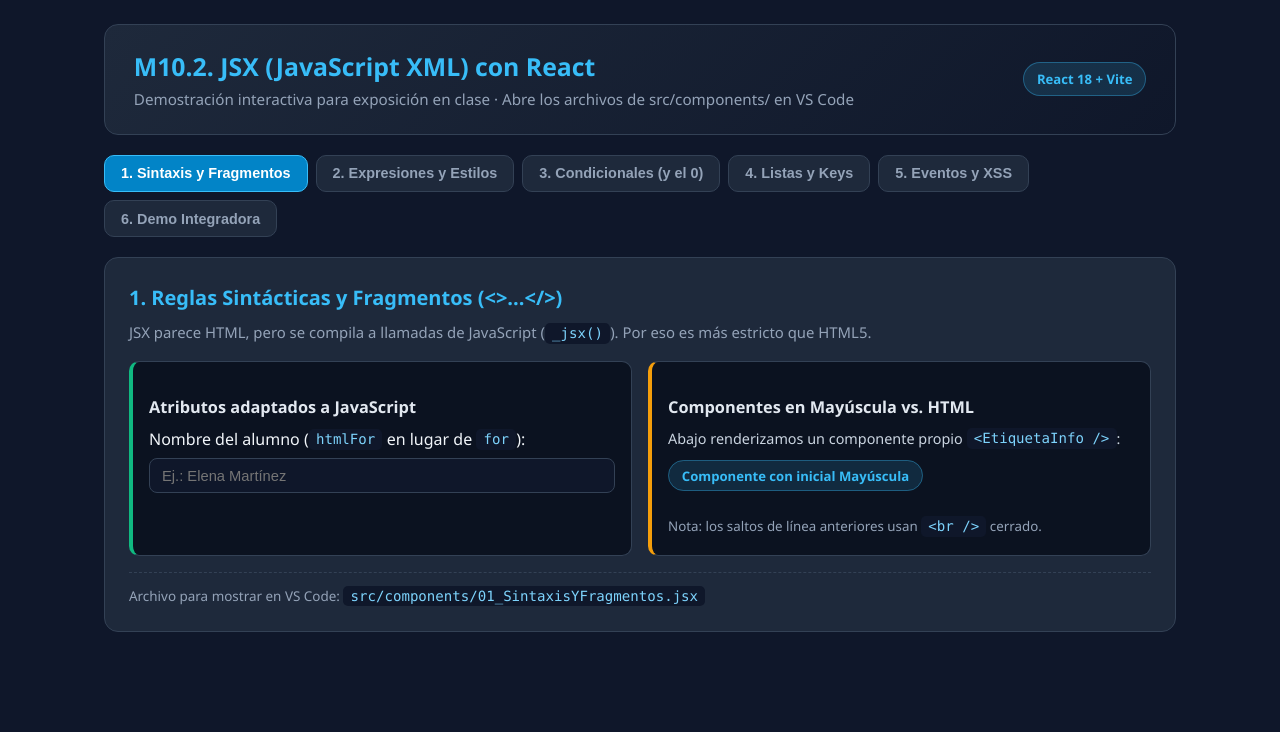
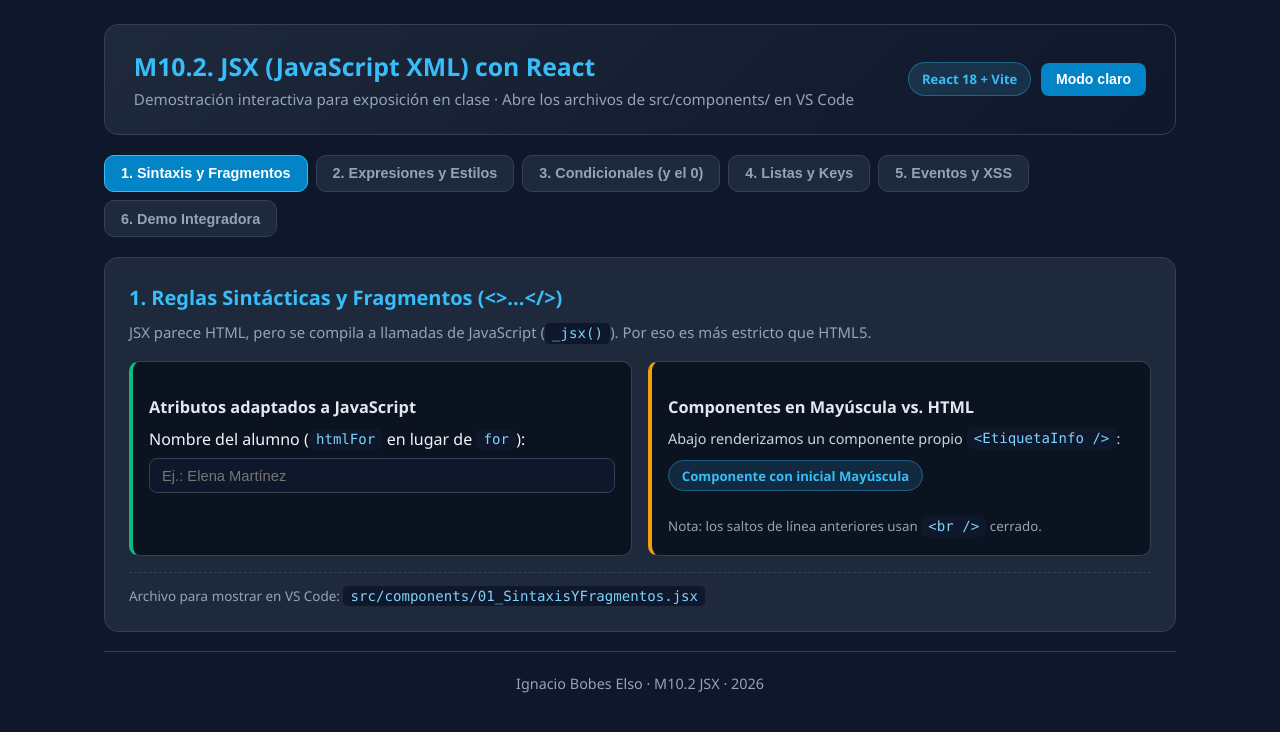
Before and after one commit to nagtar98/ReactYPR, a React (Vite) app: page / in a window 1280 px wide. Shown: the top 732 px of the page. Built offline with nearby package versions, Linux system fonts and the light colour scheme.

Commit message:
feat: ticket 01 identidad y selector de tema

```diff
--- a/src/App.jsx
+++ b/src/App.jsx
@@ -1,4 +1,4 @@
-import { useState } from 'react';
+import { useEffect, useState } from 'react';
 
 // [CLAVE EXPOSICIÓN] Importación de componentes React.
 // Observa que TODOS los componentes propios empiezan por MAYÚSCULA.
@@ -21,19 +21,37 @@ const SECCIONES = [
 
 export default function App() {
   const [activa, setActiva] = useState('01');
+  const [temaOscuro, setTemaOscuro] = useState(true);
+
+  useEffect(() => {
+    document.body.classList.toggle('theme-claro', !temaOscuro);
+    document.body.classList.toggle('theme-oscuro', temaOscuro);
+    return () => {
+      document.body.classList.remove('theme-claro', 'theme-oscuro');
+    };
+  }, [temaOscuro]);
 
   // Localizamos dinámicamente el componente a renderizar según la pestaña activa
   const seccionActual = SECCIONES.find((sec) => sec.id === activa);
   const ComponenteActivo = seccionActual.componente;
 
   return (
-    <div className="layout">
+    <div className={`layout ${temaOscuro ? 'tema-oscuro' : 'tema-claro'}`}>
       <header className="header">
         <div>
           <h1>M10.2. JSX (JavaScript XML) con React</h1>
           <p>Demostración interactiva para exposición en clase · Abre los archivos de src/components/ en VS Code</p>
         </div>
-        <span className="pill">React 18 + Vite</span>
+        <div className="header-actions">
+          <span className="pill">React 18 + Vite</span>
+          <button
+            type="button"
+            className="btn"
+            onClick={() => setTemaOscuro((actual) => !actual)}
+          >
+            {temaOscuro ? 'Modo claro' : 'Modo oscuro'}
+          </button>
+        </div>
       </header>
 
       {/* Navegación generada dinámicamente con .map() y key única */}
@@ -54,6 +72,10 @@ export default function App() {
       <main>
         <ComponenteActivo />
       </main>
+
+      <footer className="footer">
+        Ignacio Bobes Elso · M10.2 JSX · {new Date().getFullYear()}
+      </footer>
     </div>
   );
 }
--- a/src/components/02_ExpresionesYEstilos.jsx
+++ b/src/components/02_ExpresionesYEstilos.jsx
@@ -23,7 +23,7 @@ export default function ExpresionesYEstilos() {
 
   // Objeto de estilos dinámico en JavaScript
   const estiloTarjetaDinamica = {
-    backgroundColor: '#0f172a',
+    backgroundColor: 'var(--surface-alt)',
     border: `2px solid ${colorDestacado}`,
     borderRadius: '10px',
     padding: '1rem',
@@ -69,7 +69,7 @@ export default function ExpresionesYEstilos() {
           <h3 style={{ color: colorDestacado, marginTop: 0 }}>
             Estilos en línea con style=&#123;&#123; camelCase &#125;&#125;
           </h3>
-          <p style={{ fontSize: '0.92rem', color: '#cbd5e1' }}>
+          <p style={{ fontSize: '0.92rem', color: 'var(--text)' }}>
             El borde y el título de este recuadro se calculan dinámicamente desde un objeto
             JavaScript usando <code className="code-inline">border</code> y <code className="code-inline">color</code>.
           </p>
--- a/src/components/03_RenderizadoCondicional.jsx
+++ b/src/components/03_RenderizadoCondicional.jsx
@@ -69,7 +69,7 @@ export default function RenderizadoCondicional() {
         {/* 3. OPERADOR && — COMPARATIVA CON Y SIN LA TRAMPA DEL 0 */}
         <div className="box box-danger">
           <h3>Demostración en vivo: la Trampa del 0</h3>
-          <p style={{ fontSize: '0.88rem', color: '#cbd5e1', marginBottom: '0.5rem' }}>
+          <p style={{ fontSize: '0.88rem', color: 'var(--text)', marginBottom: '0.5rem' }}>
             Pon el contador a <strong>0</strong> y observa la diferencia entre ambos bloques:
           </p>
 
--- a/src/components/04_ListasYKeys.jsx
+++ b/src/components/04_ListasYKeys.jsx
@@ -74,7 +74,7 @@ export default function ListasYKeys() {
             <div>
               <span className="pill" style={{ marginRight: '0.6rem' }}>{modulo.codigo}</span>
               <strong>{modulo.nombre}</strong>
-              <span style={{ color: '#94a3b8', marginLeft: '0.5rem', fontSize: '0.85rem' }}>
+              <span style={{ color: 'var(--muted)', marginLeft: '0.5rem', fontSize: '0.85rem' }}>
                 ({modulo.horas} h · key: <code className="code-inline">{modulo.id}</code>)
               </span>
             </div>
--- a/src/components/05_EventosYSeguridadXSS.jsx
+++ b/src/components/05_EventosYSeguridadXSS.jsx
@@ -41,7 +41,7 @@ export default function EventosYSeguridadXSS() {
       <div className="grid-2">
         <div className="box box-success">
           <h3>Sintaxis de Eventos (Synthetic Events)</h3>
-          <p style={{ fontSize: '0.9rem', color: '#cbd5e1' }}>
+          <p style={{ fontSize: '0.9rem', color: 'var(--text)' }}>
             Último evento: <strong style={{ color: '#38bdf8' }}>{ultimoEvento}</strong>
           </p>
           <div className="btn-row">
@@ -74,7 +74,8 @@ export default function EventosYSeguridadXSS() {
             style={{
               marginTop: '0.75rem',
               padding: '0.65rem',
-              backgroundColor: '#1e293b',
+              backgroundColor: 'var(--surface-alt)',
+              color: 'var(--text)',
               borderRadius: '8px',
               fontFamily: 'Consolas, monospace',
               fontSize: '0.85rem',
--- a/src/components/06_DemoIntegradora.jsx
+++ b/src/components/06_DemoIntegradora.jsx
@@ -24,7 +24,7 @@ function TarjetaExpediente({ alumno, seleccionado, onSeleccionar }) {
     <article
       className="box"
       style={{
-        borderColor: seleccionado ? '#38bdf8' : '#334155',
+        borderColor: seleccionado ? '#38bdf8' : 'var(--border)',
         borderWidth: seleccionado ? '2px' : '1px'
       }}
     >
--- a/src/index.css
+++ b/src/index.css
@@ -27,10 +27,74 @@ body {
   min-height: 100vh;
 }
 
+body.theme-claro {
+  background-color: #eef4fb;
+  color: #0f172a;
+}
+
 .layout {
   max-width: 1120px;
   margin: 0 auto;
   padding: 1.5rem;
+}
+
+.layout.tema-claro {
+  --bg: #eef4fb;
+  --surface: #ffffff;
+  --surface-alt: #f8fafc;
+  --border: #cbd5e1;
+  --text: #0f172a;
+  --muted: #64748b;
+  --primary: #0369a1;
+  --primary-dark: #0284c7;
+  background: var(--bg);
+  min-height: 100vh;
+  border-radius: 14px;
+}
+
+.tema-claro .header {
+  background: linear-gradient(135deg, #e0f2fe 0%, #ffffff 100%);
+}
+
+.tema-claro .header p,
+.tema-claro .card h3,
+.tema-claro .box p,
+.tema-claro .box small,
+.tema-claro .box label,
+.tema-claro .list-item,
+.tema-claro .kpi-card span {
+  color: var(--text);
+}
+
+.tema-claro .input,
+.tema-claro select.input {
+  background: #ffffff;
+  color: #0f172a;
+}
+
+.tema-claro .code-inline {
+  background: #e2e8f0;
+  color: #0369a1;
+}
+
+.tema-claro .btn-secondary {
+  background: #cbd5e1;
+  color: #0f172a;
+}
+
+.header-actions {
+  display: flex;
+  align-items: center;
+  gap: 0.6rem;
+}
+
+.footer {
+  border-top: 1px solid var(--border);
+  color: var(--muted);
+  text-align: center;
+  padding: 1.25rem 0 0.25rem;
+  margin-top: 1rem;
+  font-size: 0.9rem;
 }
 
 .header {
```
